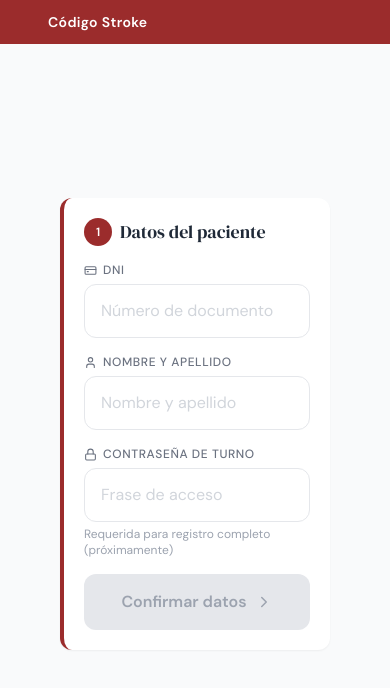
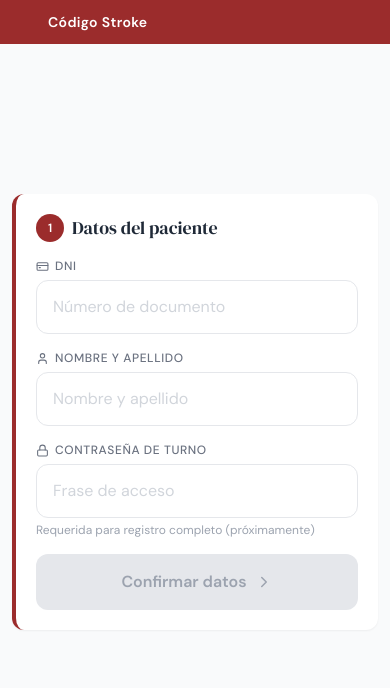
Before and after one commit to jutopa31/CodigoStroke, a React (Vite) app: page / in a window 390 px wide. Both pictures are taken after a click on the button "Iniciar Código Stroke". Shown: the top 688 px of the page. Built offline with nearby package versions, Linux system fonts and the light colour scheme; no server answers.

Commit message:
fix: expand card width on mobile — remove px-11 and max-w-md constraints

```diff
--- a/src/App.jsx
+++ b/src/App.jsx
@@ -536,7 +536,7 @@ export default function App() {
         )}
 
         {/* Main content */}
-      <div className="px-11 sm:px-0 md:min-w-0 max-w-md md:max-w-none mx-auto md:mx-0 pt-4 space-y-3">
+      <div className="px-3 md:px-0 md:min-w-0 w-full md:mx-0 pt-4 space-y-3">
           {step >= STEP.PATIENT && (
             <div className={step > STEP.ALERT ? 'md:hidden' : ''}>
               <PatientStep
--- a/src/steps/PatientStep.jsx
+++ b/src/steps/PatientStep.jsx
@@ -19,7 +19,7 @@ export default function PatientStep({ onConfirm, confirmed = false, patient = nu
   // Confirmed / locked state
   if (confirmed && patient) {
     return (
-      <div className="px-4 pt-6 pb-2">
+      <div className="pb-2">
         <StepCard step="1" title="Datos del paciente" accent="green">
           <div className="flex items-center justify-between">
             <div>
@@ -48,7 +48,7 @@ export default function PatientStep({ onConfirm, confirmed = false, patient = nu
   }
 
   return (
-    <div className="px-4 pt-6 pb-4">
+    <div className="pb-4">
       <StepCard step="1" title="Datos del paciente" accent="red">
         <form onSubmit={handleSubmit} className="space-y-4">
           <div>
```
